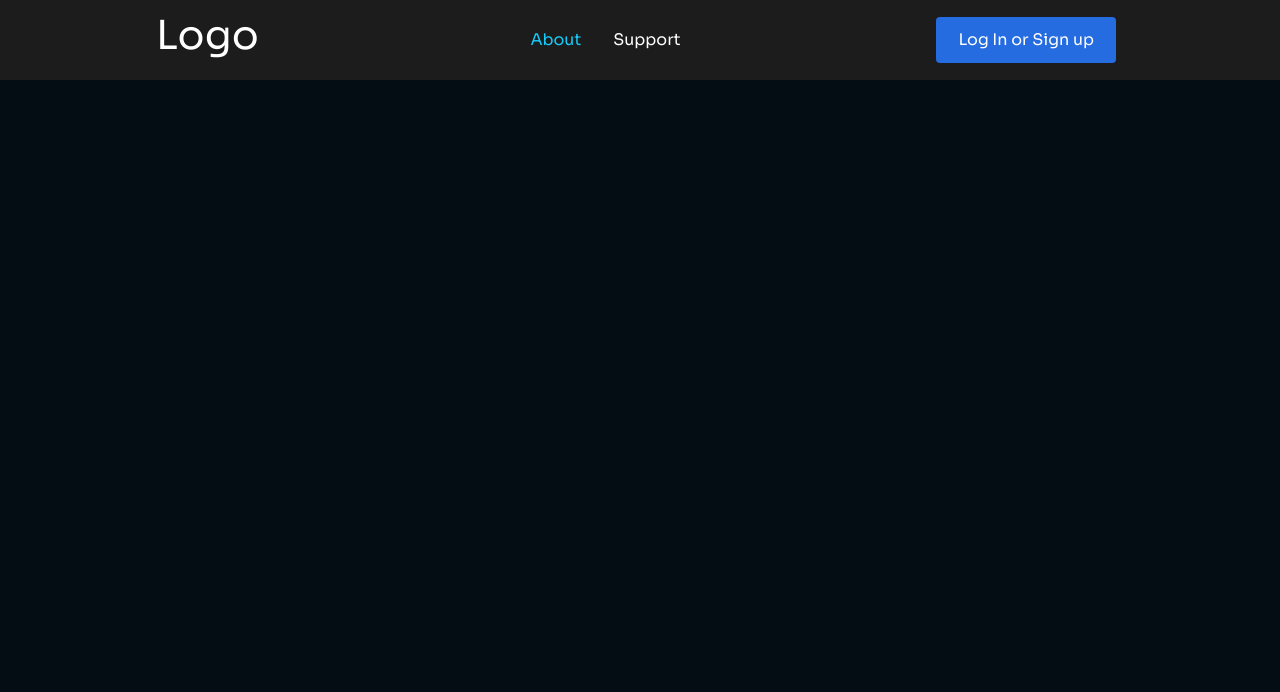
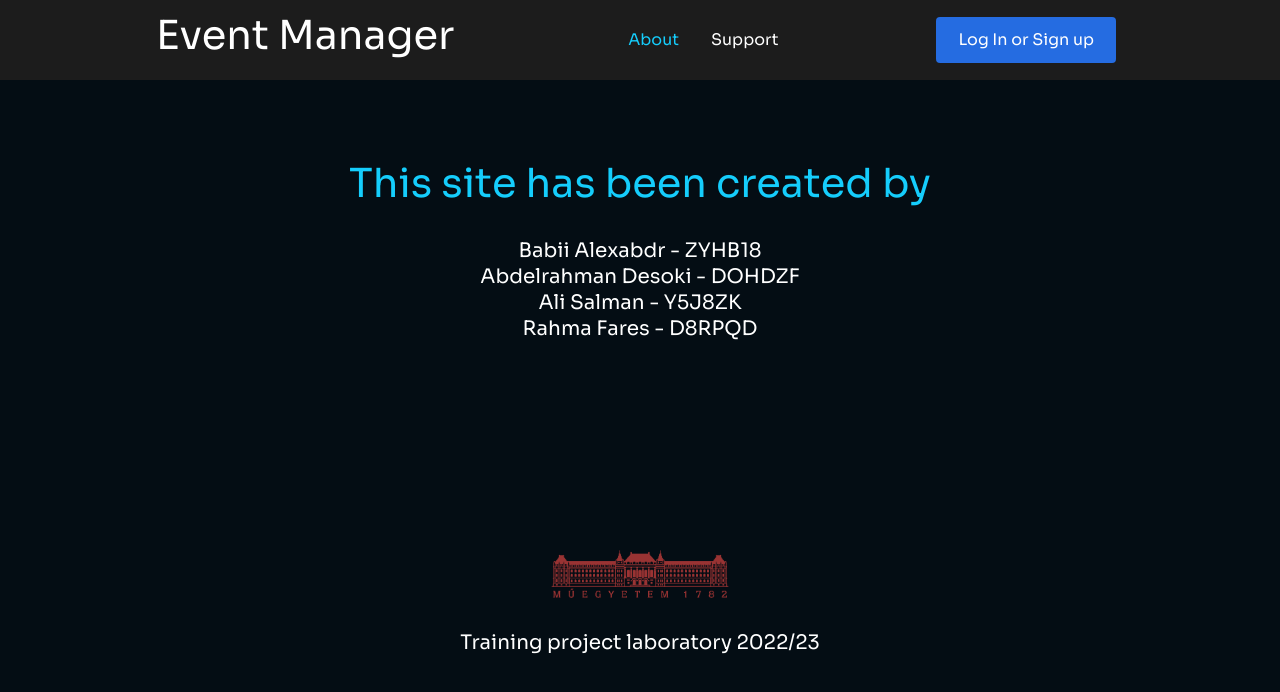
Before and after one commit to AbdelrahmanDesOki/event-manager, a React (Create React App) app: page /about in a window 1280 px wide. Shown: the top 692 px of the page. Built offline with nearby package versions, Linux system fonts and the light colour scheme; no server answers.

Commit message:
about page

```diff
--- a/src/App.js
+++ b/src/App.js
@@ -1,12 +1,13 @@
 import React, { useEffect } from "react";
 import "bootstrap/dist/css/bootstrap.min.css"
 import "./App.css"
-import {Routes, Route, Link } from "react-router-dom"
+import {Routes, Route } from "react-router-dom"
 import Auth from "./Components/Login/Auth"
 import Navbar from "./Components/Navbar/indexNav";
 import axios from 'axios';
 import MainPage from "./Components/MainPage";
 import ContactUs from "./contact/ContactUs";
+import About from "./Components/about/About";
 
 function App() {
   const fetchapi = async () => {
@@ -31,6 +32,7 @@ function App() {
           <Route path="/" element={<MainPage/>} />
           <Route path="/auth" element={<Auth />} />
           <Route path="/support" element={<ContactUs/> } />
+          <Route path="/about" element={<About/> } />
         </Routes>
       </>
   )
--- a/src/Components/Carousel/Carousel.js
+++ b/src/Components/Carousel/Carousel.js
@@ -27,9 +27,9 @@ const Carousel = () => {
               <div class="eventImageContainer">
                 <img src="./budapest-2018-hero.jpg" alt="event_photo" class="eventImageStyle"></img>
               </div>
-              <div style={{display: "flex", flexDirection: "row"}}>
-                  <Link to="#" class="bold">
-                    <h3>ATP Challenger Tour - Hungarian Challenger Open 2022</h3>
+              <div style={{display: "flex", flexDirection: "row", justifyContent:"space-between"}}>
+                  <Link to="/support" class="bold">
+                    <h3>ATP Challenger</h3>
                   </Link>
                   <div>
                     <h6 style={{ textAlign: "center"}}>Event starts in</h6>
--- a/src/Components/Navbar/indexNav.js
+++ b/src/Components/Navbar/indexNav.js
@@ -5,7 +5,7 @@ const Navbar = () => {
     <>
       <Nav>
         <NavLink to="/">
-          <h1>Logo</h1>
+          <h1>Event Manager</h1>
         </NavLink>
         <Bars />
         <NavMenu>
--- /dev/null
+++ b/src/Components/about/About.js
@@ -0,0 +1,44 @@
+import React from "react";
+
+function About() {
+  return (
+    <div className='container'>
+    <h1 className='text-center' style={{color:"#15cdfc", marginBottom: "30px",marginTop:"80px"}}>This site has been created by </h1>
+    <p className='text-center' style={{color:"white", marginBottom:"200px",fontSize:"20px"}}>Babii Alexabdr - ZYHB18 <br></br>
+        Abdelrahman Desoki - DOHDZF <br></br>
+        Ali Salman - Y5J8ZK <br></br>
+        Rahma Fares - D8RPQD
+    </p>
+    <div
+        style={{ backgroundColor: "#040d14"}}
+      >
+        <div>
+          <img
+            src="./city_photos/bme_logo_kicsi_color.png"
+            alt="BME-Logo"
+            style={{
+              width: "200px",
+              textAlign: "center",
+              display: "block",
+              margin:"auto",
+
+            }}
+          />
+        </div>
+          <h5
+            style={{
+              paddingTop: "25px",
+              paddingBottom: "25px",
+              textAlign: "center",
+              color: "white",
+
+            }}
+          >
+            Training project laboratory 2022/23
+          </h5>
+      </div>
+    </div>
+    );
+}
+
+export default About;
--- a/src/contact/ContactUs.js
+++ b/src/contact/ContactUs.js
@@ -1,13 +1,12 @@
 import React from 'react';
-import Footer from '../Components/Footer/Footer';
 import ContactForm from './ContactForm';
 import './contactStyle.css'
 
 const ContactUs = () => {
     return (
-      <div className='App' style={{backgroundColor: "#040d14"}}>
+      <div className='myApp' style={{backgroundColor: "#040d14"}}>
       <div className='container'>
-        <h1 className='text-center' style={{color:"#15cdfc"}}>CONTACT OUR TEAM</h1>
+        <h1 className='text-center' style={{color:"#15cdfc", marginBottom: "30px"}}>CONTACT OUR TEAM</h1>
         <ContactForm />
       </div>
     </div>
--- a/src/contact/contactStyle.css
+++ b/src/contact/contactStyle.css
@@ -12,12 +12,12 @@ body {
   margin: 0;
 }
 
-.App {
+.myApp {
   height: 75vh;
   margin-top: 15vh;
 }
 
-form {
+form{
   margin-top: 20px;
   background: var(--dark);
 }
```
